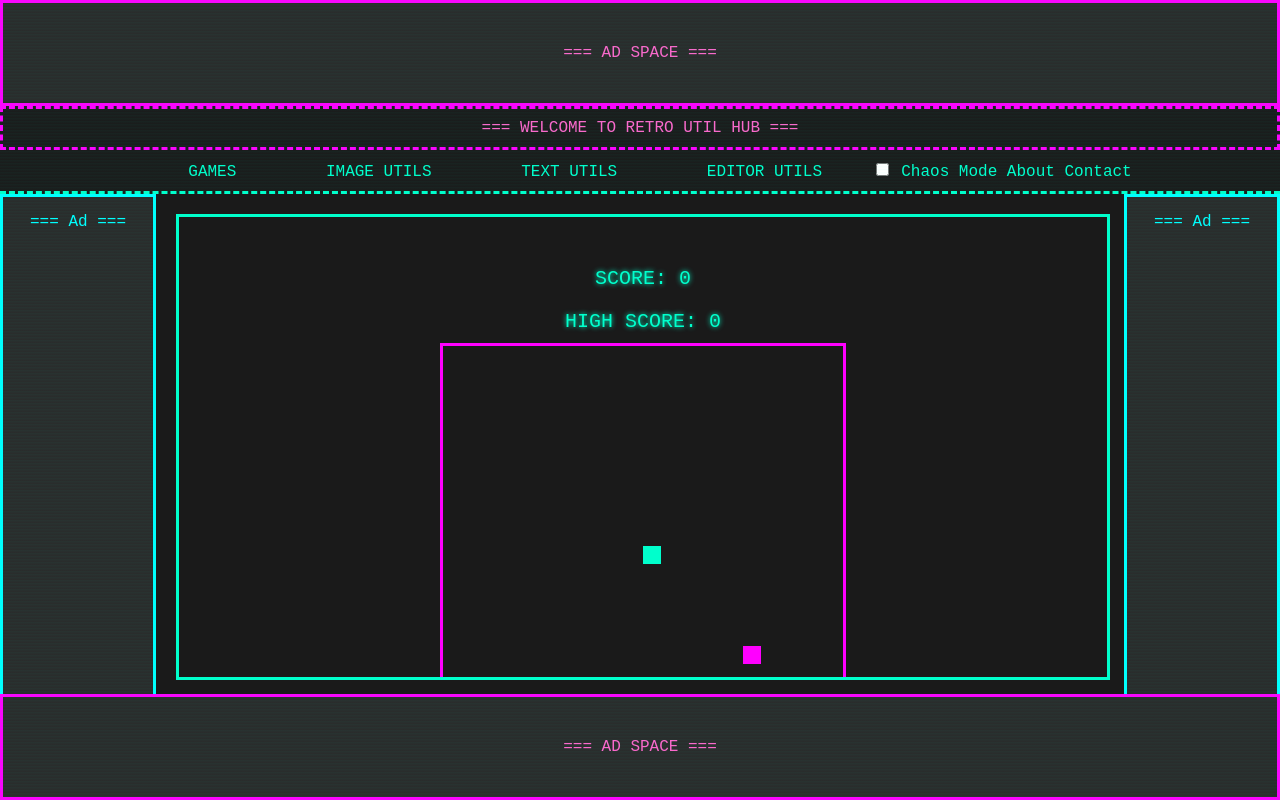
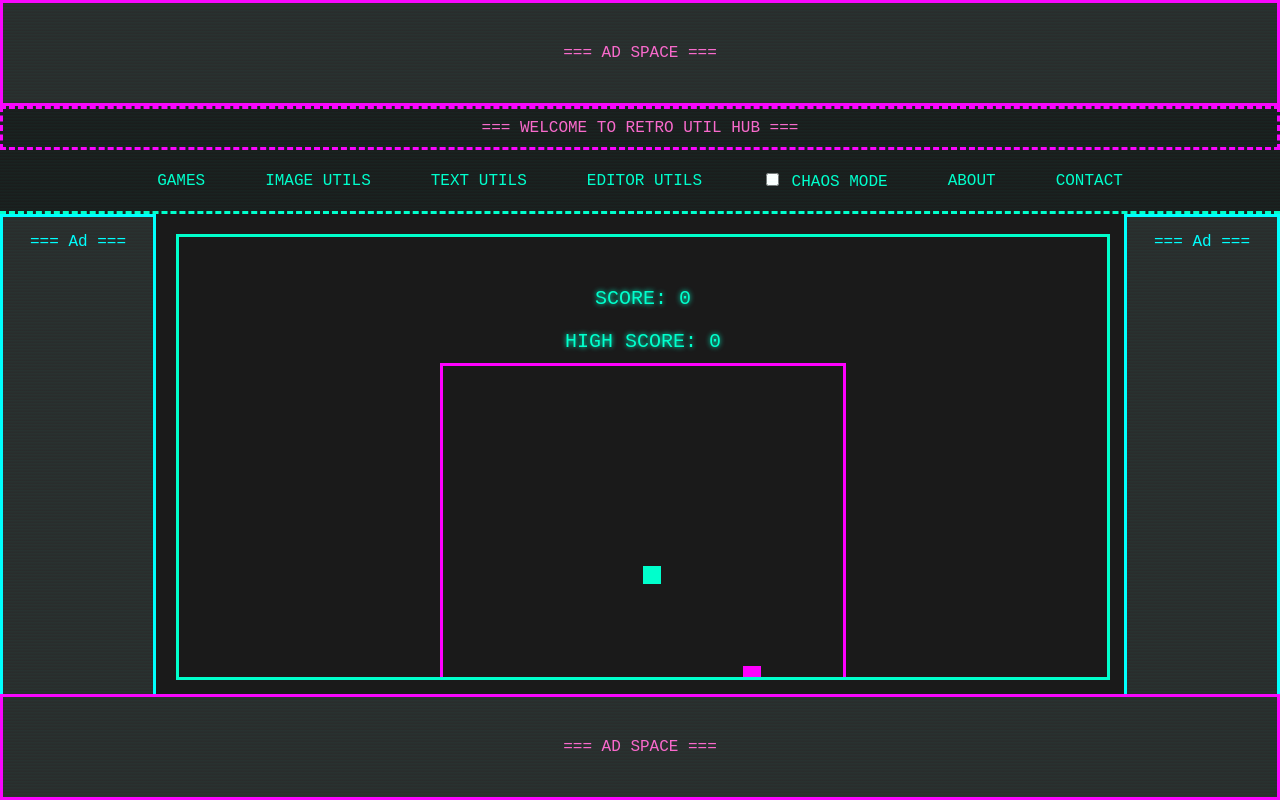
Before and after one commit to smsaleixo/main, a plain HTML site: page index.html in a window 1280 px wide. Drawn offline with Linux system fonts and the light colour scheme.

Commit message:
Update index.html

```diff
--- a/index.html
+++ b/index.html
@@ -12,7 +12,7 @@
         html, body {
             margin: 0;
             padding: 0;
-            height: 100%; /* Ensure full height */
+            height: 100%;
             font-family: 'Pixel', monospace;
             background: #1a1a1a;
             color: #00ffcc;
@@ -23,7 +23,7 @@
             display: flex;
             flex-direction: column;
             min-height: 100vh;
-            height: 100%; /* Explicit height */
+            height: 100%;
             position: relative;
             animation: bootUp 1s ease-in-out;
         }
@@ -51,36 +51,40 @@
             border: 3px solid #ff00ff;
             text-transform: uppercase;
             color: #ff66cc;
-            flex-shrink: 0; /* Prevent shrinking */
+            flex-shrink: 0;
         }
         .ad-left, .ad-right {
             background: #2a2a2a;
             width: 150px;
-            height: 100%; /* Match container */
+            height: 100%;
             text-align: center;
             line-height: 50px;
             border: 3px solid #00ffff;
             color: #00ffff;
             overflow: hidden;
-            flex-shrink: 0; /* Prevent shrinking */
+            flex-shrink: 0;
         }
         .main-section {
             display: flex;
             flex: 1;
             min-height: 0;
-            height: 100%; /* Ensure it takes remaining space */
+            height: 100%;
         }
         .top-menu {
             background: #1a1a1a;
             padding: 10px 0;
-            text-align: center;
             border-bottom: 3px dashed #00ffcc;
-            flex-shrink: 0; /* Prevent shrinking */
+            flex-shrink: 0;
+            display: flex;
+            justify-content: center;
+            align-items: center;
+            flex-wrap: wrap;
+            gap: 20px;
         }
         .dropdown {
             position: relative;
-            display: inline-block;
-            margin: 0 20px;
+            display: inline-flex;
+            align-items: center;
         }
         .dropdown-btn {
             color: #00ffcc;
@@ -100,6 +104,8 @@
             min-width: 160px;
             border: 3px solid #ff00ff;
             z-index: 11;
+            top: 100%; /* Position below button */
+            left: 0;
         }
         .dropdown-content a {
             color: #00ffcc;
@@ -131,6 +137,17 @@
             background: #ff66cc;
             color: #1a1a1a;
         }
+        .top-menu a, .top-menu label {
+            color: #00ffcc;
+            text-decoration: none;
+            padding: 10px 20px;
+            cursor: pointer;
+            text-transform: uppercase;
+            transition: all 0.2s;
+        }
+        .top-menu a:hover, .top-menu label:hover {
+            text-shadow: 0 0 10px #00ffcc;
+        }
         .content {
             flex: 1;
             padding: 20px;
@@ -138,7 +155,7 @@
             overflow-y: auto;
             position: relative;
             z-index: 11;
-            min-height: 0; /* Allow flex to shrink */
+            min-height: 0;
         }
         iframe {
             width: 100%;
@@ -146,7 +163,7 @@
             border: 3px solid #00ffcc;
             background: #1a1a1a;
             display: block;
-            min-height: 400px; /* Fallback height for Chrome */
+            min-height: 400px;
         }
         #shoutout {
             background: #1a1a1a;
@@ -155,7 +172,7 @@
             text-align: center;
             border: 3px dashed #ff00ff;
             text-transform: uppercase;
-            flex-shrink: 0; /* Prevent shrinking */
+            flex-shrink: 0;
         }
         .chaos-on .dropdown-content a {
             animation: wobble 0.5s infinite;
```
